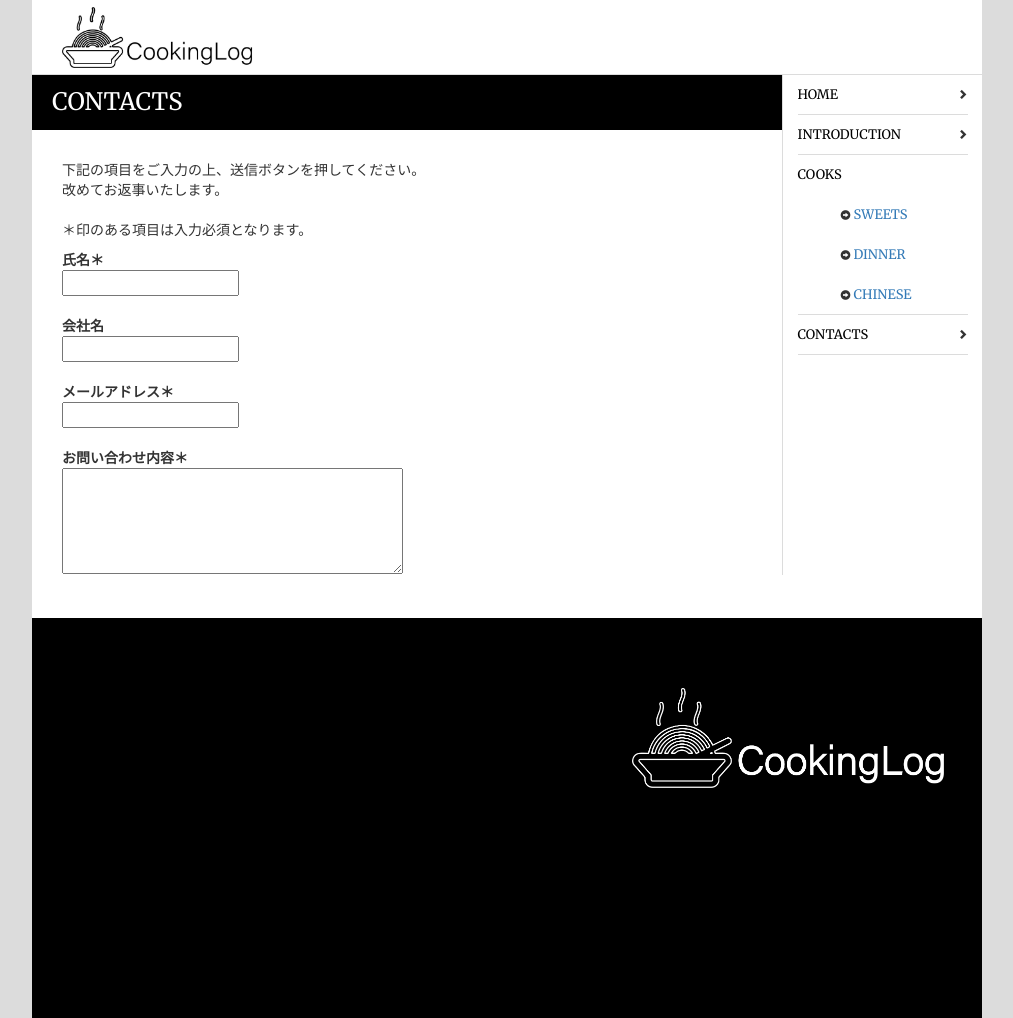
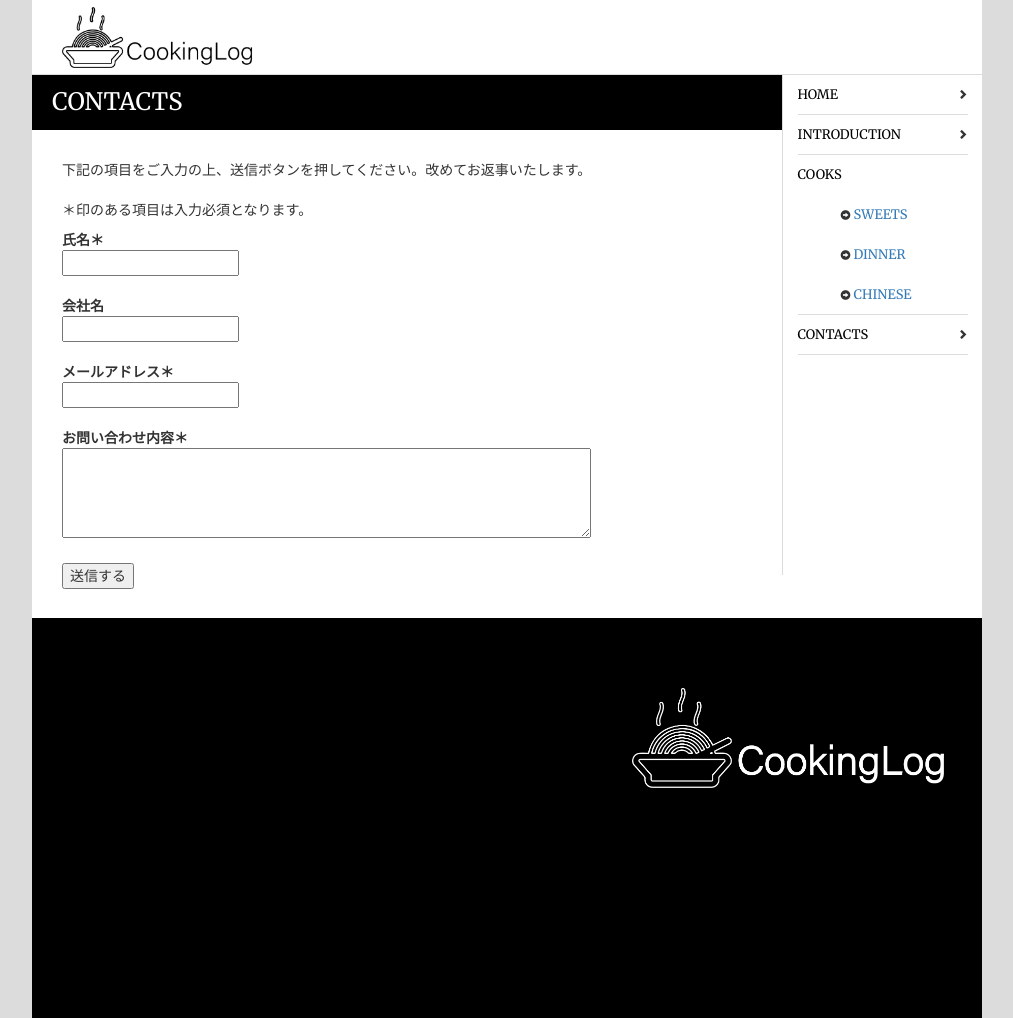
Before and after one commit to rinanada/introduction, a Rails app: page /contacts in a window 1280 px wide. Shown: the whole page, without its empty margins (133-1146 px from the left). Run offline with Rails 7, Linux system fonts and the light colour scheme; style sheets or scripts are compiled from the project's sources; some libraries are stand-ins or nearby versions.

Commit message:
スマホサイトにてcontactsフォームが崩れるのを修正

```diff
--- a/cookinglog/app/views/top/contacts.html.erb
+++ b/cookinglog/app/views/top/contacts.html.erb
@@ -54,7 +54,7 @@
         </article>
       </section>
       <section class="contact-form">
-        <p>下記の項目をご入力の上、送信ボタンを押してください。<br>改めてお返事いたします。<br><br>＊印のある項目は入力必須となります。</p>
+        <p>下記の項目をご入力の上、送信ボタンを押してください。改めてお返事いたします。<br><br>＊印のある項目は入力必須となります。</p>
         <form action="">
           <dl>
             <dt>氏名＊</dt>
@@ -70,9 +70,9 @@
           </dl>
           <dl>
             <dt>お問い合わせ内容＊</dt>
-            <dd><textarea name="kanso" rows="5" cols="40"></textarea></dd>
+            <dd><textarea name="kanso" rows="4" cols="40" style="width:100%;height:90px"></textarea></dd>
           </dl>
-          <!-- <input type="submit" name="" value="送信する"> -->
+          <input type="submit" name="" value="送信する">
         </form>
       </section>
       <footer class="footer">
```
